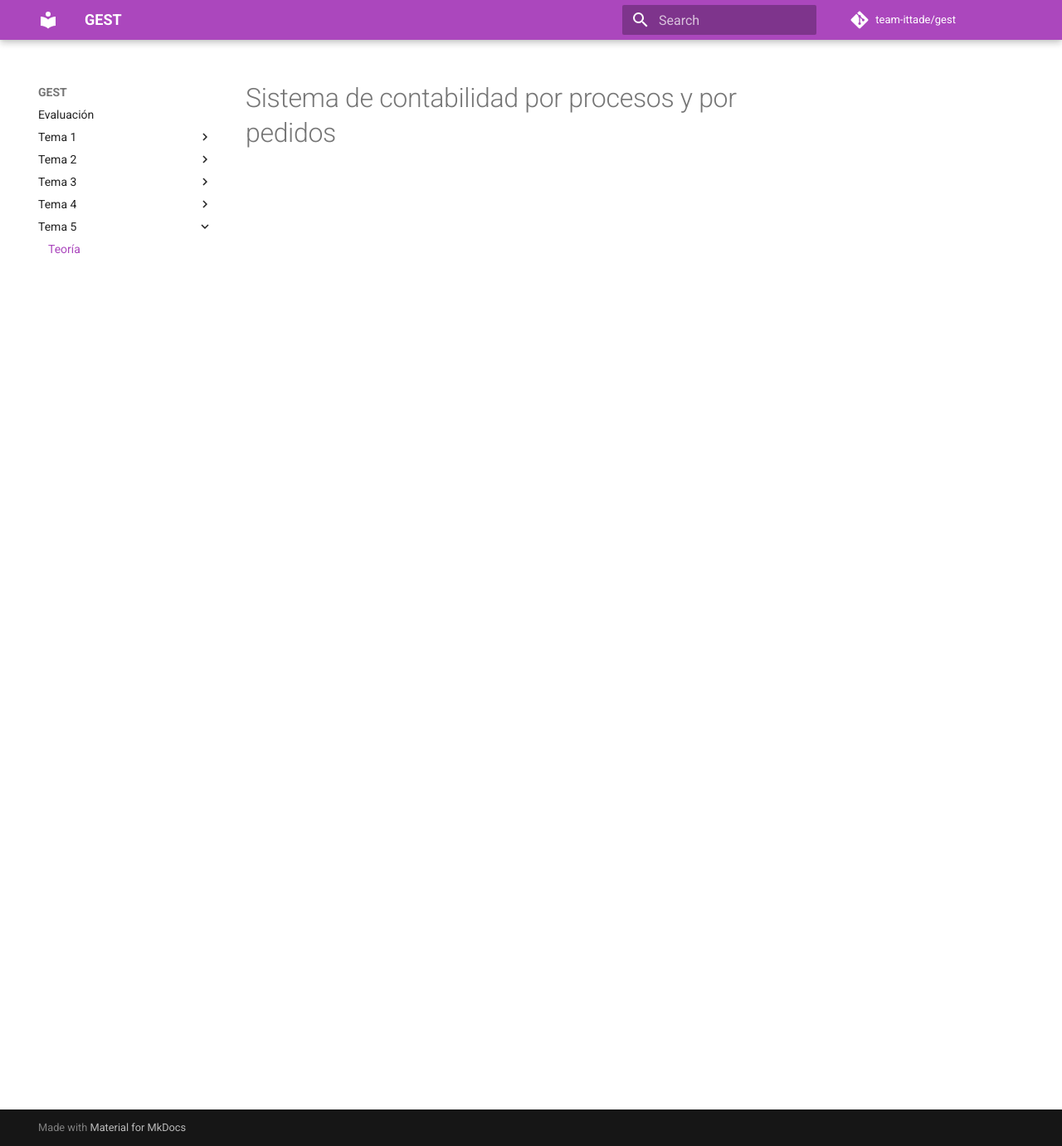
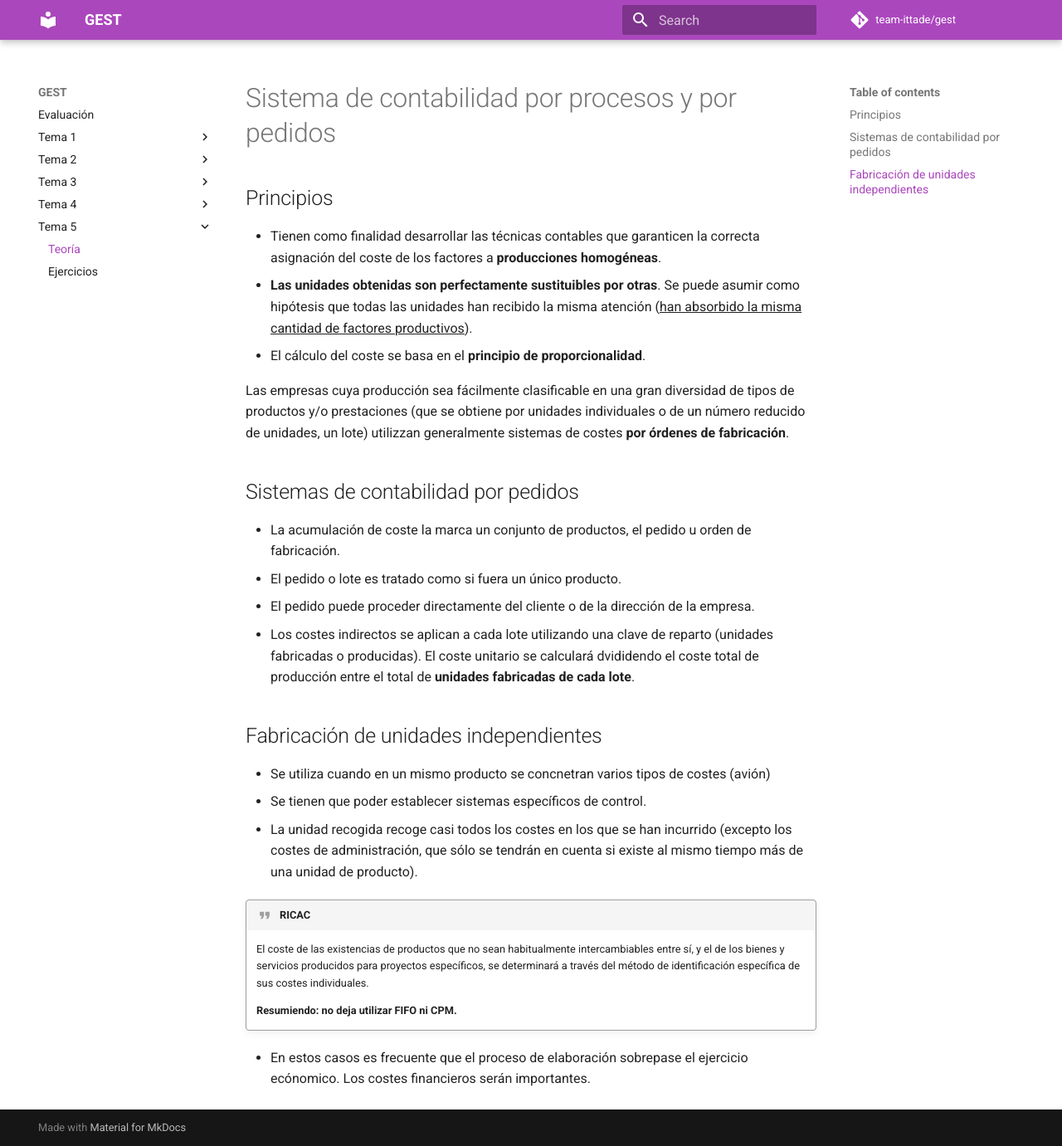
Before and after one commit to team-ittade/gest, an MkDocs documentation site: the page built from docs/tema-5/index.md, in a window 1280 px wide and 1381 px high. Shown: the whole window at 83% size. Built offline with MkDocs 1.6.1 and Material for MkDocs 9.7.7, drawn with Linux system fonts in a browser that asks for light colours; comment, search, counter and statistics services are not loaded.

Commit message:
2021-04-12 - tema 5 + ejercicio 26

```diff
--- a/docs/tema-5/index.md
+++ b/docs/tema-5/index.md
@@ -1 +1,33 @@
 # Sistema de contabilidad por procesos y por pedidos
+
+<!-- Sistema de costes por procesos (*Process Costing*)
+
+Sistema de costes por órdenes de fabricación (*Job-Order Costing*) -->
+
+## Principios
+
+- Tienen como finalidad desarrollar las técnicas contables que garanticen la correcta asignación del coste de los factores a **producciones homogéneas**.
+- **Las unidades obtenidas son perfectamente sustituibles por otras**. Se puede asumir como hipótesis que todas las unidades han recibido la misma atención (^^han absorbido la misma cantidad de factores productivos^^).
+- El cálculo del coste se basa en el **principio de proporcionalidad**.
+
+Las empresas cuya producción sea fácilmente clasificable en una gran diversidad de tipos de productos y/o prestaciones (que se obtiene por unidades individuales o de un número reducido de unidades, un lote) utilizzan generalmente sistemas de costes **por órdenes de fabricación**.
+
+## Sistemas de contabilidad por pedidos
+
+- La acumulación de coste la marca un conjunto de productos, el pedido u orden de fabricación.
+- El pedido o lote es tratado como si fuera un único producto.
+- El pedido puede proceder directamente del cliente o de la dirección de la empresa.
+- Los costes indirectos se aplican a cada lote utilizando una clave de reparto (unidades fabricadas o producidas). El coste unitario se calculará dvididendo el coste total de producción entre el total de **unidades fabricadas de cada lote**.
+
+## Fabricación de unidades independientes
+
+- Se utiliza cuando en un mismo producto se concnetran varios tipos de costes (avión)
+- Se tienen que poder establecer sistemas específicos de control.
+- La unidad recogida recoge casi todos los costes en los que se han incurrido (excepto los costes de administración, que sólo se tendrán en cuenta si existe al mismo tiempo más de una unidad de producto).
+
+!!! quote "RICAC"
+    El coste de las existencias de productos que no sean habitualmente intercambiables entre sí, y el de los bienes y servicios producidos para proyectos específicos, se determinará a través del método de identificación específica de sus costes individuales.
+
+    **Resumiendo: no deja utilizar FIFO ni CPM.**
+
+- En estos casos es frecuente que el proceso de elaboración sobrepase el ejercicio ecónomico. Los costes financieros serán importantes.
--- a/mkdocs.yml
+++ b/mkdocs.yml
@@ -25,6 +25,7 @@ nav:
       Ejercicios: tema-4/ejercicios.md
   - Tema 5:
       Teoría: tema-5/index.md
+      Ejercicios: tema-5/ejercicios.md
 
 repo_name: team-ittade/gest
 repo_url: https://github.com/team-ittade/gest
```
Also changed, not shown: docs/tema-5/ejercicios.md (added, +40 -0 lines), docs/images/tema-5/ejs/25/tabla-1.png (added), docs/images/tema-5/ejs/25/tabla-2.png (added), docs/images/tema-5/ejs/25/tabla-3.png (added), docs/images/tema-5/ejs/25/tabla-4.png (added), docs/images/tema-5/ejs/25/tabla-5.png (added).
